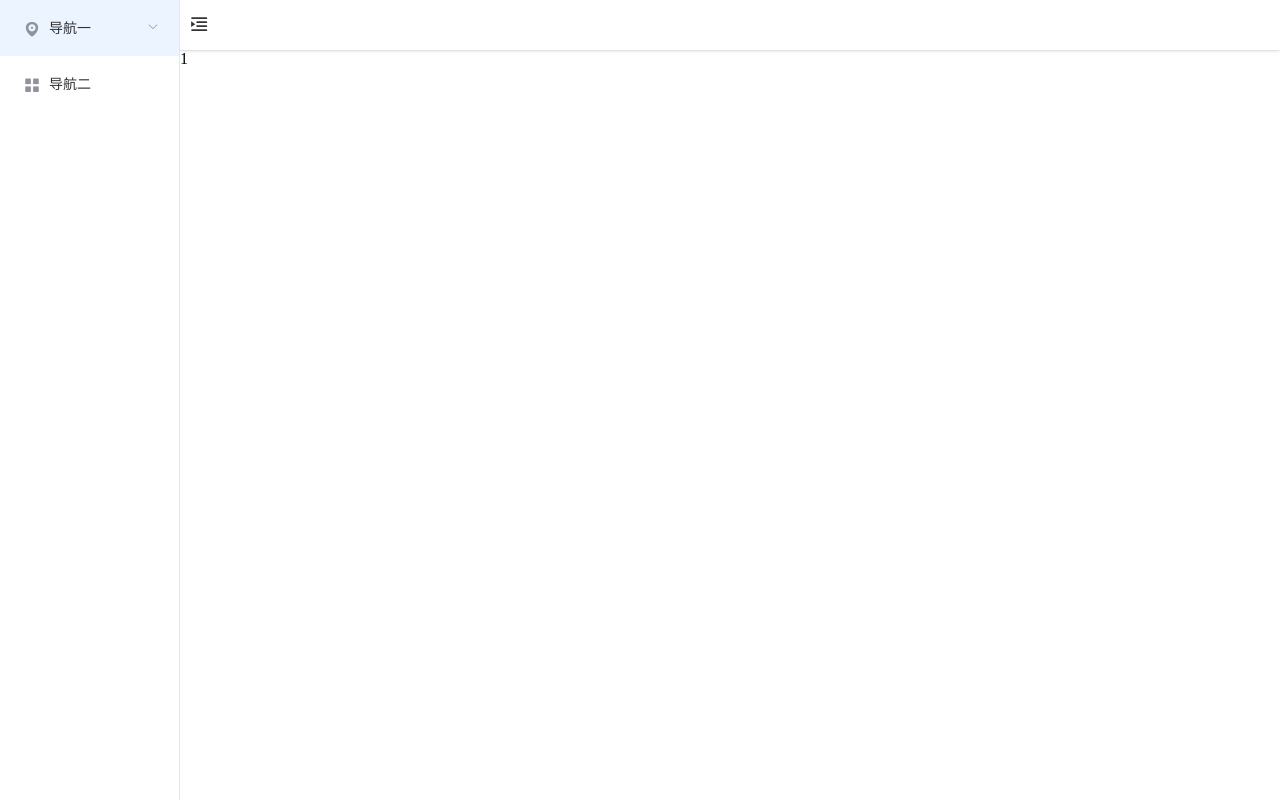
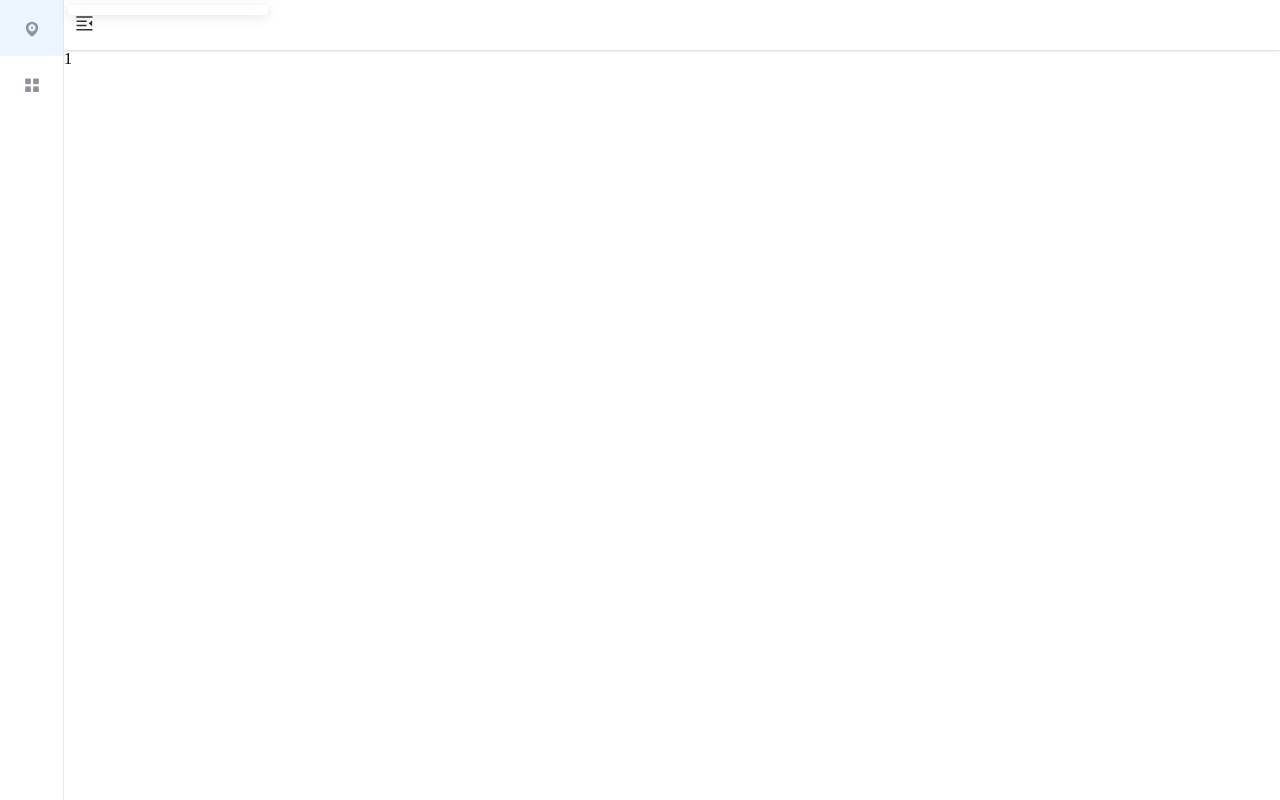
Before and after one commit to Zhang-Jia-Jun/vue-jun-admin, a Vue app: page /#/ in a window 1280 px wide. Built offline with nearby package versions, Linux system fonts and the light colour scheme.

Commit message:
修复cookie问题，优化布局页
Signed-off-by: Jun <2499932100@qq.com>

```diff
--- a/src/store/modules/app.js
+++ b/src/store/modules/app.js
@@ -5,14 +5,14 @@ const app = {
     // 侧边栏
     sidebar: {
       // 侧边栏是否打开
-      opened: !!Cookies.get("sidebarStatus")
+      opened: !! + Cookies.get("sidebarStatus")
     }
   },
   mutations: {
     //   切换 侧边栏
     TOGGLE_SIDEBAR: state => {
       const status = !state.sidebar.opened;
-      Cookies.set("sidebarStatus", status);
+      Cookies.set("sidebarStatus", status ? 1 : 0);
       state.sidebar.opened = status;
     }
   },
--- a/src/views/layout/components/navber.vue
+++ b/src/views/layout/components/navber.vue
@@ -1,7 +1,11 @@
 <template>
   <div class="navber">
-    <div class="sidebar-isopen" :class="{'is-active':!this.menuState}">
-      <icon @click.native="toggleMenu()" iconName="menu-state"></icon>
+    <div class="sidebar-isopen">
+      <icon
+        @click.native="toggleMenu()"
+        :class="{'is-active':!this.menuState}"
+        iconName="menu-state"
+      ></icon>
     </div>
   </div>
 </template>
@@ -19,9 +23,9 @@ export default {
       return this.sidebar.opened;
     }
   },
-  methods:{
-    toggleMenu(){
-      this.$store.commit('TOGGLE_SIDEBAR');
+  methods: {
+    toggleMenu() {
+      this.$store.commit("TOGGLE_SIDEBAR");
     }
   }
 };
@@ -38,12 +42,13 @@ export default {
     line-height: 50px;
     padding: 0 10px;
     height: 50px;
-    transform: rotate(180deg);
-    &.is-active {
-      transform: initial;
-    }
     .icon {
+      font-size: 1.3rem;
+      font-weight: bold;
       cursor: pointer;
+      &.is-active {
+        transform: rotate(180deg);
+      }
     }
   }
 }
--- a/src/views/layout/components/sidebar.vue
+++ b/src/views/layout/components/sidebar.vue
@@ -6,7 +6,7 @@
       :background-color="variables.menuBg"
       :text-color="variables.menuText"
       :active-text-color="variables.menuActiveText"
-      :collapse="isMenuOpen"
+      :collapse="!isMenuOpen"
     >
       <el-submenu index="1">
         <template slot="title">
```
Also changed, not shown: src/icons/svg/menu-state.svg.
